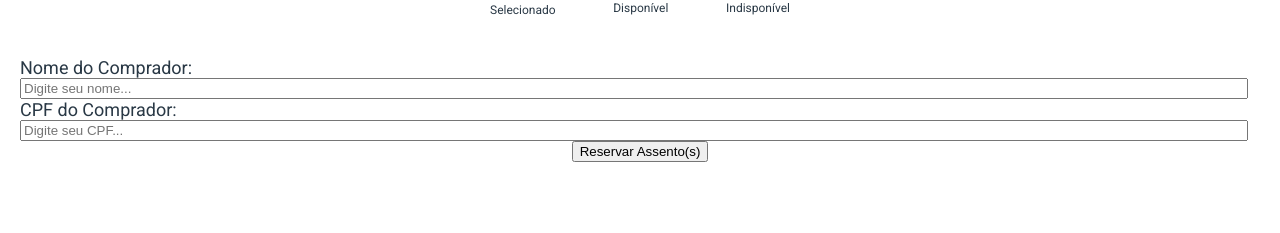
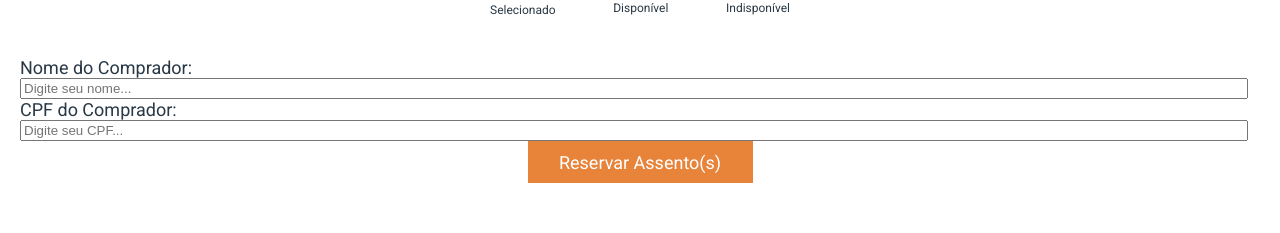
Before and after one commit to Nathan4Andrade/cineflex, a React (Vite) app: page /assentos/1 in a window 1280 px wide. Shown: the part 202-435 px from the top of the page. Built offline with nearby package versions, Linux system fonts and the light colour scheme; no server answers.

Commit message:
submit funcionando

```diff
--- /dev/null
+++ b/src/components/Submit.jsx
@@ -0,0 +1,89 @@
+/* eslint-disable react/prop-types */
+import { useState } from "react";
+
+import { useNavigate } from "react-router-dom";
+import styled from "styled-components";
+import axios from "axios";
+
+export default function Submit(props) {
+  const { selected, date, movie, session } = props;
+  console.log(props);
+
+  const navigate = useNavigate();
+  const [name, setName] = useState("");
+  const [cpf, setCpf] = useState("");
+  const ids = selected.map((seat) => seat.id);
+  const seats = selected.map((seat) => seat.name);
+
+  const dataToSubmit = {
+    ids: ids,
+    name: name,
+    cpf: cpf,
+  };
+
+  const handleSubmit = (e) => {
+    e.preventDefault();
+    console.log(dataToSubmit);
+    const promise = axios.post(
+      `https://mock-api.driven.com.br/api/v8/cineflex/seats/book-many`,
+      dataToSubmit
+    );
+
+    promise.then(() => {
+      navigate("/", {
+        state: { date, seats, name, cpf, movie, session },
+      });
+    });
+  };
+
+  return (
+    <FormContainer onSubmit={handleSubmit}>
+      <label htmlFor="name">Nome do Comprador:</label>
+      <input
+        type="text"
+        id="name"
+        value={name}
+        onChange={(e) => setName(e.target.value)}
+        placeholder="Digite seu nome..."
+        required
+      />
+      <label htmlFor="cpf">CPF do Comprador:</label>
+      <input
+        type="text"
+        id="cpf"
+        value={cpf}
+        max={11}
+        onChange={(e) => setCpf(e.target.value)}
+        placeholder="Digite seu CPF..."
+        required
+      />
+      <ReservarBtn type="submit">Reservar Assento(s)</ReservarBtn>
+    </FormContainer>
+  );
+}
+
+const ReservarBtn = styled.button`
+  font-family: "Roboto";
+  color: white;
+  font-size: 18px;
+  background-color: #e8833a;
+  border: none;
+  width: 225px;
+  height: 42px;
+`;
+
+const FormContainer = styled.form`
+  width: calc(100vw - 40px);
+  display: flex;
+  flex-direction: column;
+  align-items: flex-start;
+  margin: 20px 0;
+  font-size: 18px;
+  button {
+    align-self: center;
+    margin: auto;
+  }
+  input {
+    width: calc(100vw - 60px);
+  }
+`;
--- a/src/pages/SeatsPage/SeatsPage.jsx
+++ b/src/pages/SeatsPage/SeatsPage.jsx
@@ -2,6 +2,7 @@ import { useParams } from "react-router-dom";
 import { useState, useEffect } from "react";
 import styled, { css } from "styled-components";
 import axios from "axios";
+import Submit from "../../components/Submit";
 
 export default function SeatsPage() {
   const { idSessao } = useParams();
@@ -9,6 +10,7 @@ export default function SeatsPage() {
   const [movie, setMovie] = useState([]);
   const [session, setSession] = useState([]);
   const [day, setDay] = useState("");
+  const [date, setDate] = useState("");
   const [selected, setSelected] = useState([]);
 
   useEffect(() => {
@@ -17,12 +19,11 @@ export default function SeatsPage() {
     );
     request.then((response) => {
       setMovie(response.data.movie);
-      console.log(response.data.movie);
       setSession(response.data);
       console.log(response.data);
       setDay(response.data.day.weekday);
+      setDate(response.data.day.date);
       setSeats(response.data.seats);
-      console.log(response.data.seats);
     });
   }, []);
 
@@ -69,13 +70,12 @@ export default function SeatsPage() {
           Indisponível
         </CaptionItem>
       </CaptionContainer>
-      <FormContainer>
-        Nome do Comprador:
-        <input placeholder="Digite seu nome..." />
-        CPF do Comprador:
-        <input placeholder="Digite seu CPF..." />
-        <button>Reservar Assento(s)</button>
-      </FormContainer>
+      <Submit
+        selected={selected}
+        date={date}
+        movie={movie.title}
+        session={session.name}
+      />
       <FooterContainer>
         <div>
           <img src={movie.posterURL} alt="poster" />
@@ -112,20 +112,7 @@ const SeatsContainer = styled.div`
   justify-content: center;
   margin-top: 20px;
 `;
-const FormContainer = styled.div`
-  width: calc(100vw - 40px);
-  display: flex;
-  flex-direction: column;
-  align-items: flex-start;
-  margin: 20px 0;
-  font-size: 18px;
-  button {
-    align-self: center;
-  }
-  input {
-    width: calc(100vw - 60px);
-  }
-`;
+
 const CaptionContainer = styled.div`
   display: flex;
   flex-direction: row;
```
